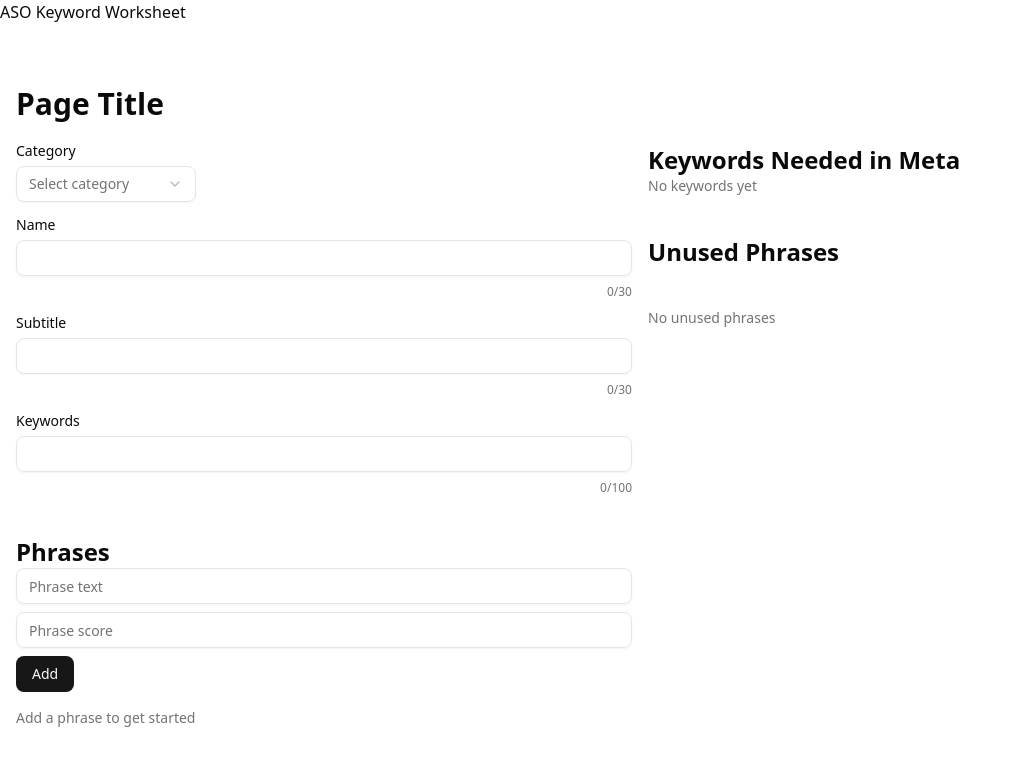
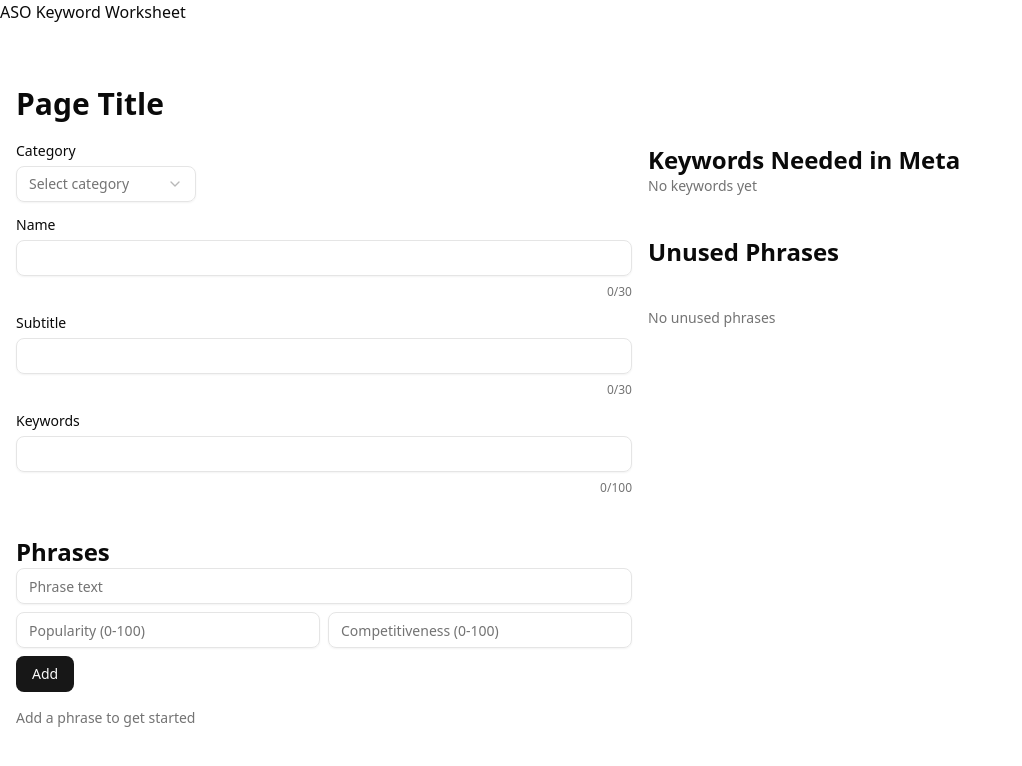
Before and after one commit to rbenj/aso-keyword-worksheet, a React (Vite) app: page / in a window 1280 px wide. Shown: the top 766 px of the page, without its empty margins (0-1022 px from the left). Built offline with nearby package versions, Linux system fonts and the light colour scheme.

Commit message:
Added meta to search phrases

```diff
--- a/src/App.tsx
+++ b/src/App.tsx
@@ -28,7 +28,7 @@ import {
   SelectTrigger,
   SelectValue,
 } from '@/components/ui/select';
-import { GripVertical, AlertTriangle } from 'lucide-react';
+import { GripVertical, AlertTriangle, Star, Shield, ExternalLink } from 'lucide-react';
 import { ChartContainer, ChartTooltip, ChartTooltipContent } from '@/components/ui/chart';
 import { Card, CardContent, CardDescription, CardHeader, CardTitle } from '@/components/ui/card';
 import { BarChart, Bar, XAxis, YAxis, CartesianGrid, Cell, LabelList } from 'recharts';
@@ -36,7 +36,8 @@ import { BarChart, Bar, XAxis, YAxis, CartesianGrid, Cell, LabelList } from 'rec
 interface Phrase {
   id: number;
   text: string;
-  score: string;
+  popularity?: number; // 0-100
+  competitiveness?: number; // 0-100
 }
 
 const STOP_WORDS = new Set([
@@ -147,8 +148,28 @@ function PhraseItem({ phrase }: { phrase: Phrase }) {
         </div>
       </div>
 
-      <div className="text-sm text-muted-foreground">
-        {phrase.score}
+      <div className="flex items-center gap-4 text-sm text-muted-foreground">
+        {phrase.popularity !== undefined && (
+          <div className="flex items-center gap-1">
+            <Star className="h-4 w-4" />
+            <span>{phrase.popularity}</span>
+          </div>
+        )}
+        {phrase.competitiveness !== undefined && (
+          <div className="flex items-center gap-1">
+            <Shield className="h-4 w-4" />
+            <span>{phrase.competitiveness}</span>
+          </div>
+        )}
+        <a
+          href={`https://appfigures.com/reports/keyword-inspector?keyword=${encodeURIComponent(phrase.text)}`}
+          target="_blank"
+          rel="noopener noreferrer"
+          className="text-muted-foreground hover:text-foreground"
+          onClick={(e) => e.stopPropagation()}
+        >
+          <ExternalLink className="h-4 w-4" />
+        </a>
       </div>
     </div>
   );
@@ -221,7 +242,8 @@ function HighlightedText({ text, words }: { text: string; words: WordAnalysis[]
 function App() {
   const [phrases, setPhrases] = useState<Phrase[]>([]);
   const [phraseText, setPhraseText] = useState('');
-  const [phraseScore, setPhraseScore] = useState('');
+  const [phrasePopularity, setPhrasePopularity] = useState('');
+  const [phraseCompetitiveness, setPhraseCompetitiveness] = useState('');
   const [selectedCategory, setSelectedCategory] = useState<string>('');
   const [selectedGameCategory, setSelectedGameCategory] = useState<string>('');
   const [metaName, setMetaName] = useState<string>('');
@@ -779,21 +801,33 @@ function App() {
   }, [phrases]);
 
   const handleAddPhrase = () => {
-    if (phraseText.trim() && phraseScore.trim()) {
+    if (phraseText.trim()) {
       // Normalize phrase: lowercase, trim, and remove extra whitespace
       const normalizedText = phraseText
         .trim()
         .toLowerCase()
         .replace(/\s+/g, ' ');
 
+      // Parse popularity (0-100)
+      const popularity = phrasePopularity.trim()
+        ? Math.max(0, Math.min(100, parseInt(phrasePopularity.trim(), 10) || 0))
+        : undefined;
+
+      // Parse competitiveness (0-100)
+      const competitiveness = phraseCompetitiveness.trim()
+        ? Math.max(0, Math.min(100, parseInt(phraseCompetitiveness.trim(), 10) || 0))
+        : undefined;
+
       const newPhrase: Phrase = {
         id: Date.now(),
         text: normalizedText,
-        score: phraseScore.trim(),
+        popularity,
+        competitiveness,
       };
       setPhrases([...phrases, newPhrase]);
       setPhraseText('');
-      setPhraseScore('');
+      setPhrasePopularity('');
+      setPhraseCompetitiveness('');
     }
   };
 
@@ -1032,12 +1066,27 @@ function App() {
                   value={phraseText}
                 />
 
-                <Input
-                  id="addPhraseScore"
-                  onChange={e => setPhraseScore(e.target.value)}
-                  placeholder="Phrase score"
-                  value={phraseScore}
-                />
+                <div className="flex gap-2">
+                  <Input
+                    id="addPhrasePopularity"
+                    type="number"
+                    min="0"
+                    max="100"
+                    onChange={e => setPhrasePopularity(e.target.value)}
+                    placeholder="Popularity (0-100)"
+                    value={phrasePopularity}
+                  />
+
+                  <Input
+                    id="addPhraseCompetitiveness"
+                    type="number"
+                    min="0"
+                    max="100"
+                    onChange={e => setPhraseCompetitiveness(e.target.value)}
+                    placeholder="Competitiveness (0-100)"
+                    value={phraseCompetitiveness}
+                  />
+                </div>
 
                 <Button id="addPhraseButton" onClick={handleAddPhrase}>
                   Add
@@ -1202,8 +1251,21 @@ function App() {
             <div className="flex flex-wrap gap-2">
               {unusedPhrases.length > 0 ? (
                 unusedPhrases.map((phrase, index) => (
-                  <Badge key={index} variant="outline">
-                    {phrase}
+                  <Badge
+                    key={index}
+                    variant="outline"
+                    className="cursor-pointer hover:bg-muted"
+                    asChild
+                  >
+                    <a
+                      href={`https://appfigures.com/reports/keyword-inspector?keyword=${encodeURIComponent(phrase)}`}
+                      target="_blank"
+                      rel="noopener noreferrer"
+                      className="flex items-center gap-1"
+                    >
+                      {phrase}
+                      <ExternalLink className="h-3 w-3" />
+                    </a>
                   </Badge>
                 ))
               ) : (
```
